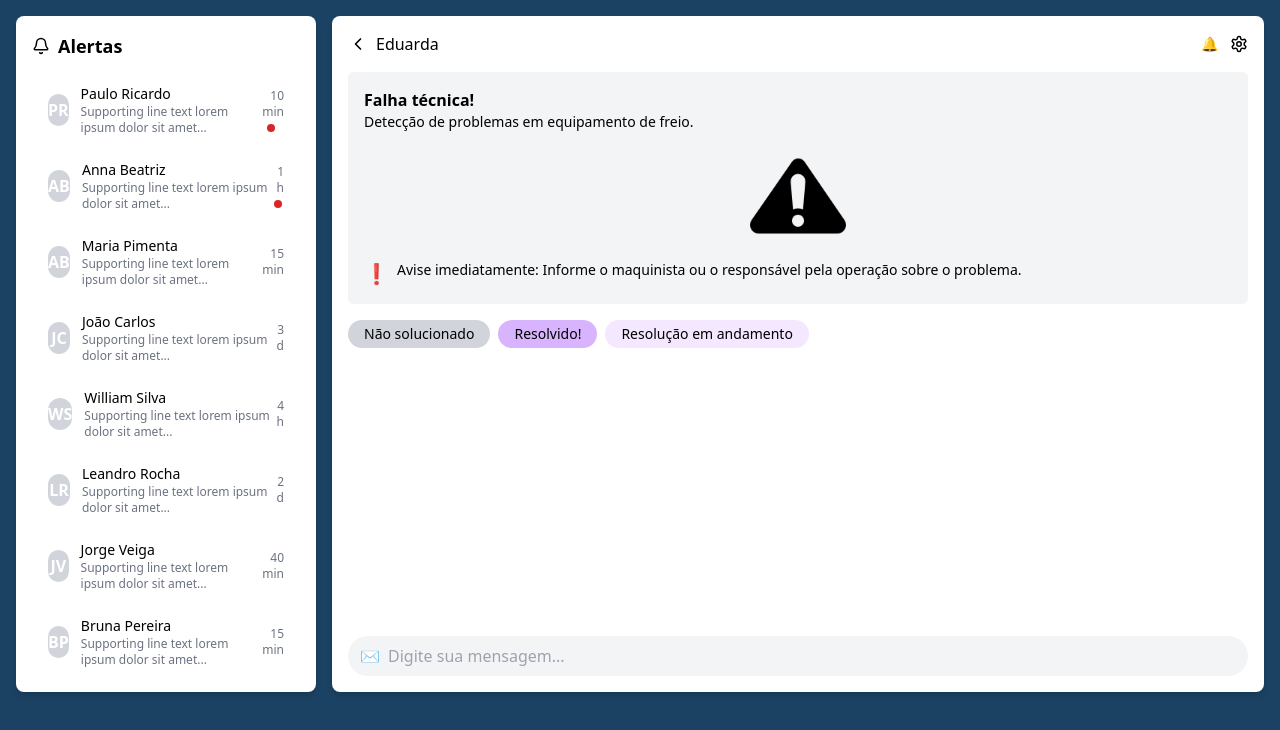
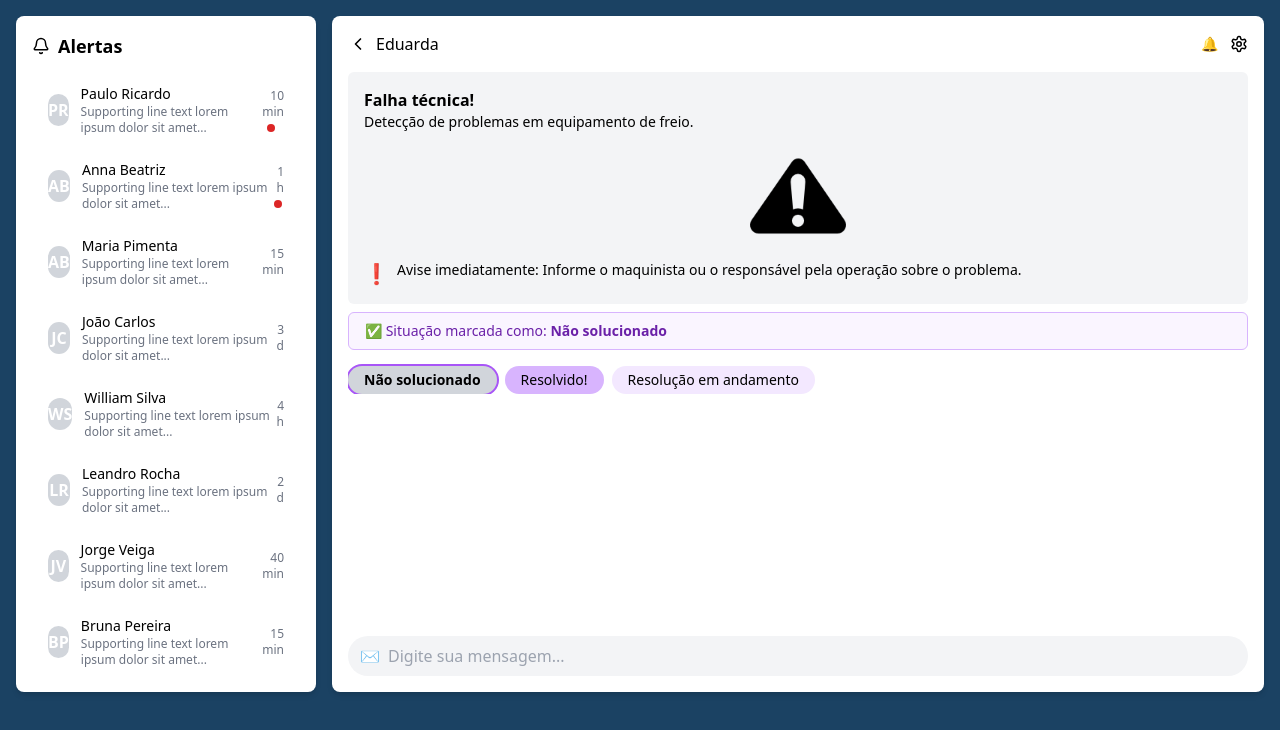
Before and after one commit to Codegirls-1TDSPB/Sprint-3.0, a Next.js app in the folder rail-response/: page /chat in a window 1280 px wide. Both pictures are taken after a click on the button "Não solucionado". Shown: the top 730 px of the page. Built offline with nearby package versions, Linux system fonts and the light colour scheme.

Commit message:
Implementação da iinterface de chat com envio de mensagens e marcação de status de alerta.

```diff
--- a/rail-response/src/app/chat/AlertActions.tsx
+++ b/rail-response/src/app/chat/AlertActions.tsx
@@ -1,10 +1,30 @@
-// chat/AlertActions.tsx
-export default function AlertActions() {
-    return (
-      <div className="flex flex-wrap gap-2 mt-4">
-        <button className="bg-gray-300 px-4 py-1 rounded-full text-sm">Não solucionado</button>
-        <button className="bg-purple-300 px-4 py-1 rounded-full text-sm">Resolvido!</button>
-        <button className="bg-purple-100 px-4 py-1 rounded-full text-sm">Resolução em andamento</button>
-      </div>
-    );
-  }
+'use client';
+
+interface AlertActionsProps {
+  onSelect: (acao: string) => void;
+  acaoSelecionada: string | null;
+}
+
+export default function AlertActions({ onSelect, acaoSelecionada }: AlertActionsProps) {
+  const acoes = [
+    { nome: 'Não solucionado', cor: 'bg-gray-300' },
+    { nome: 'Resolvido!', cor: 'bg-purple-300' },
+    { nome: 'Resolução em andamento', cor: 'bg-purple-100' },
+  ];
+
+  return (
+    <div className="flex flex-wrap gap-2 mt-4">
+      {acoes.map(({ nome, cor }) => (
+        <button
+          key={nome}
+          onClick={() => onSelect(nome)}
+          className={`px-4 py-1 rounded-full text-sm transition-all ${
+            acaoSelecionada === nome ? 'ring-2 ring-purple-500 font-semibold' : ''
+          } ${cor}`}
+        >
+          {nome}
+        </button>
+      ))}
+    </div>
+  );
+}
--- a/rail-response/src/app/chat/page.tsx
+++ b/rail-response/src/app/chat/page.tsx
@@ -1,11 +1,28 @@
-// chat/page.tsx
 'use client';
 
+import { useState } from 'react';
 import AlertItem from './AlertItem';
 import AlertActions from './AlertActions';
 import { Bell, Settings, ChevronLeft } from 'lucide-react';
 
 export default function Page() {
+  const [acaoSelecionada, setAcaoSelecionada] = useState<string | null>(null);
+  const [mensagem, setMensagem] = useState('');
+  const [mensagensEnviadas, setMensagensEnviadas] = useState<string[]>([]);
+
+  const enviarMensagem = () => {
+    if (mensagem.trim() === '') return;
+
+    setMensagensEnviadas((prev) => [...prev, mensagem]);
+    setMensagem('');
+  };
+
+  const handleKeyDown = (e: React.KeyboardEvent<HTMLInputElement>) => {
+    if (e.key === 'Enter') {
+      enviarMensagem();
+    }
+  };
+
   return (
     <div className="grid grid-cols-[300px_1fr] gap-4">
       {/* Sidebar */}
@@ -27,7 +44,7 @@ export default function Page() {
 
       {/* Chat box */}
       <div className="bg-white rounded-lg p-4 shadow-md flex flex-col justify-between">
-        <div>
+        <div className="overflow-y-auto max-h-[60vh]">
           {/* Top bar */}
           <div className="flex justify-between items-center mb-4">
             <div className="flex items-center gap-2 font-medium">
@@ -57,8 +74,22 @@ export default function Page() {
             </div>
           </div>
 
+          {/* Mensagem do sistema */}
+          {acaoSelecionada && (
+            <div className="bg-purple-50 border border-purple-300 text-purple-800 px-4 py-2 rounded-md mb-2 text-sm">
+              ✅ Situação marcada como: <strong>{acaoSelecionada}</strong>
+            </div>
+          )}
+
+          {/* Mensagens enviadas pelo usuário */}
+          {mensagensEnviadas.map((msg, index) => (
+            <div key={index} className="bg-blue-100 p-2 rounded-md mb-2 w-fit ml-auto text-sm">
+              {msg}
+            </div>
+          ))}
+
           {/* Botões */}
-          <AlertActions />
+          <AlertActions onSelect={setAcaoSelecionada} acaoSelecionada={acaoSelecionada} />
         </div>
 
         {/* Caixa de mensagem */}
@@ -67,6 +98,9 @@ export default function Page() {
             <span className="mr-2">✉️</span>
             <input
               type="text"
+              value={mensagem}
+              onChange={(e) => setMensagem(e.target.value)}
+              onKeyDown={handleKeyDown}
               placeholder="Digite sua mensagem..."
               className="bg-transparent w-full focus:outline-none"
             />
```
